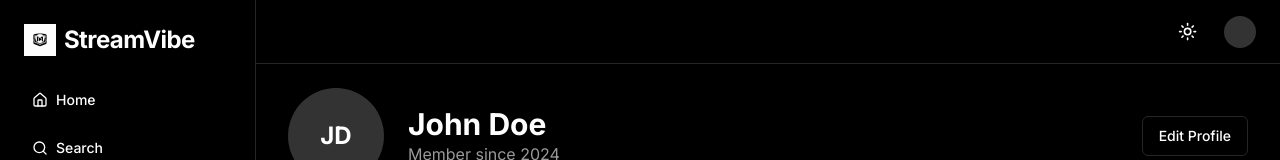
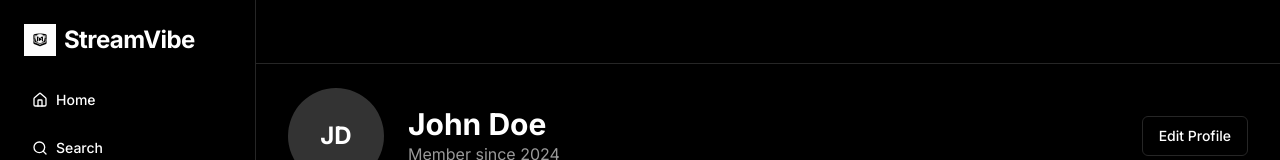
Before and after one commit to muhirecaleb/stream-vibe, a Next.js app: page /profile in a window 1280 px wide. Shown: the top 160 px of the page. Built offline with nearby package versions, Linux system fonts and the light colour scheme.

Commit message:
removed the toggle button an profile div

```diff
--- a/src/app/(main)/layout.tsx
+++ b/src/app/(main)/layout.tsx
@@ -23,11 +23,7 @@ export default function MainLayout({
              StreamVibe
            </Link>
 
-           <div className="flex items-center gap-4 ml-auto">
-             <ModeToggle />
-             {/* User Profile Dropdown would go here */}
-             <div className="h-8 w-8 rounded-full bg-primary/20" />
-           </div>
+
         </header>
 
         <main className="container py-6">
```
